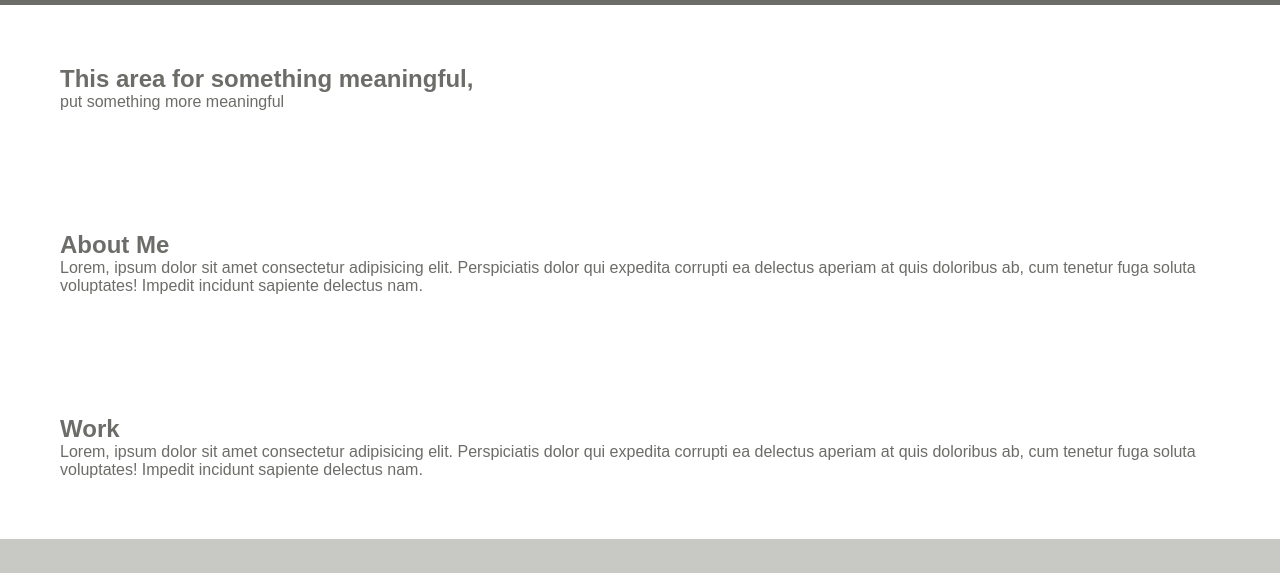
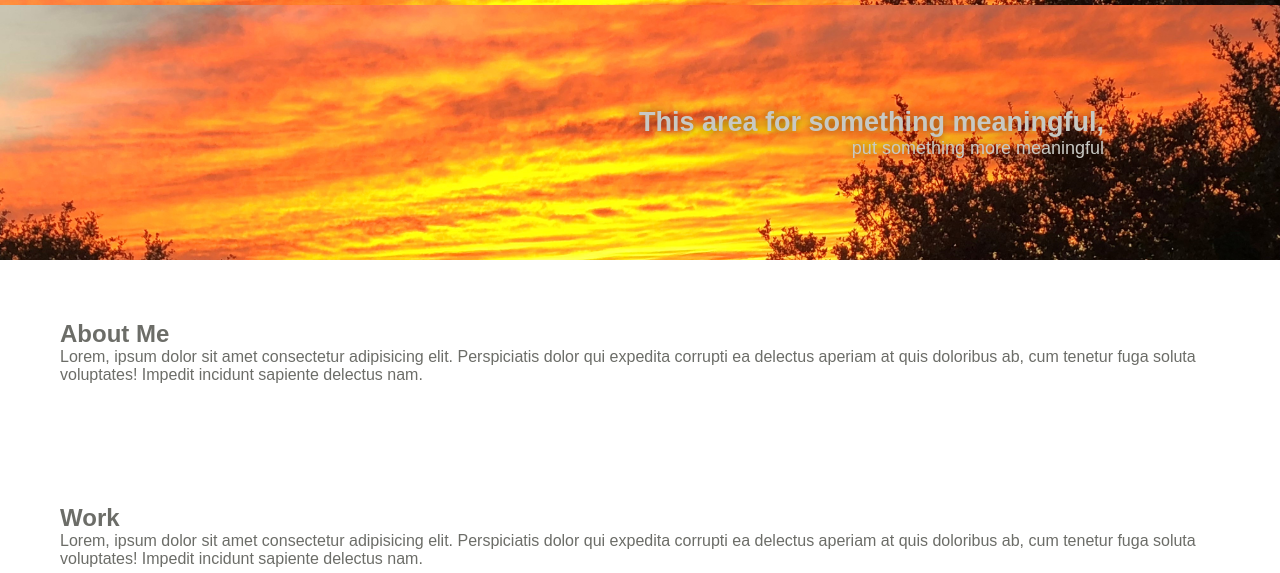
Before and after one commit to feuerbacherb/feuerbacherb.github.io, a plain HTML site: page index.html in a window 1280 px wide. Shown: the part 77-650 px from the top of the page. Drawn offline with Linux system fonts and the light colour scheme.

Commit message:
add background image to hero section and change font to be seen clearly

```diff
--- a/assets/css/style.css
+++ b/assets/css/style.css
@@ -25,11 +25,11 @@ header {
    position: -webkit-sticky;
    position: sticky;
    top: 0;
-   /* background-image: url("../images/hero-bg.jpg");
+   background-image: url("../images/hero-bg.jpg");
    background-size: cover;
    background-position: center;
    background-attachment: fixed;
-   background-position: 80%;*/
+   background-position: 80%;
    z-index: 9999;
 }
 
@@ -109,3 +109,46 @@ footer p {
 section {
    padding: 60px;
 }
+
+/*  Start Hero Section */
+
+.hero {
+   background-image: url("../images/hero-bg.jpg");
+   background-size: cover;
+   background-position: center;
+   display: flex;
+   justify-content: center;
+   flex-wrap: wrap;
+   align-items: flex-start;
+   background-attachment: fixed;
+   background-position: 80%;
+}
+
+.hero-psa {
+   width: 80%;
+   text-align: right;
+   margin: 3.5%;
+   color: var(--primary-color);
+   font-size: 18px;
+   line-height: 1.2;
+   text-shadow: 0 0 10px rgba(0,0,0,0.5);
+}
+
+.hero-cta h2 {
+   font-size: 55px;
+   font-size: italic;
+   color: var(--primary-color);
+}
+
+/*  End Hero Section */
+
+
+
+
+/*  Start Utility Styles */
+
+.flex-row {
+   display: flex;
+}
+
+/*  End Utility Styles */
```
Also changed, not shown: assets/images/hero-bg.JPG (added), assets/images/selfie.JPG (added).
